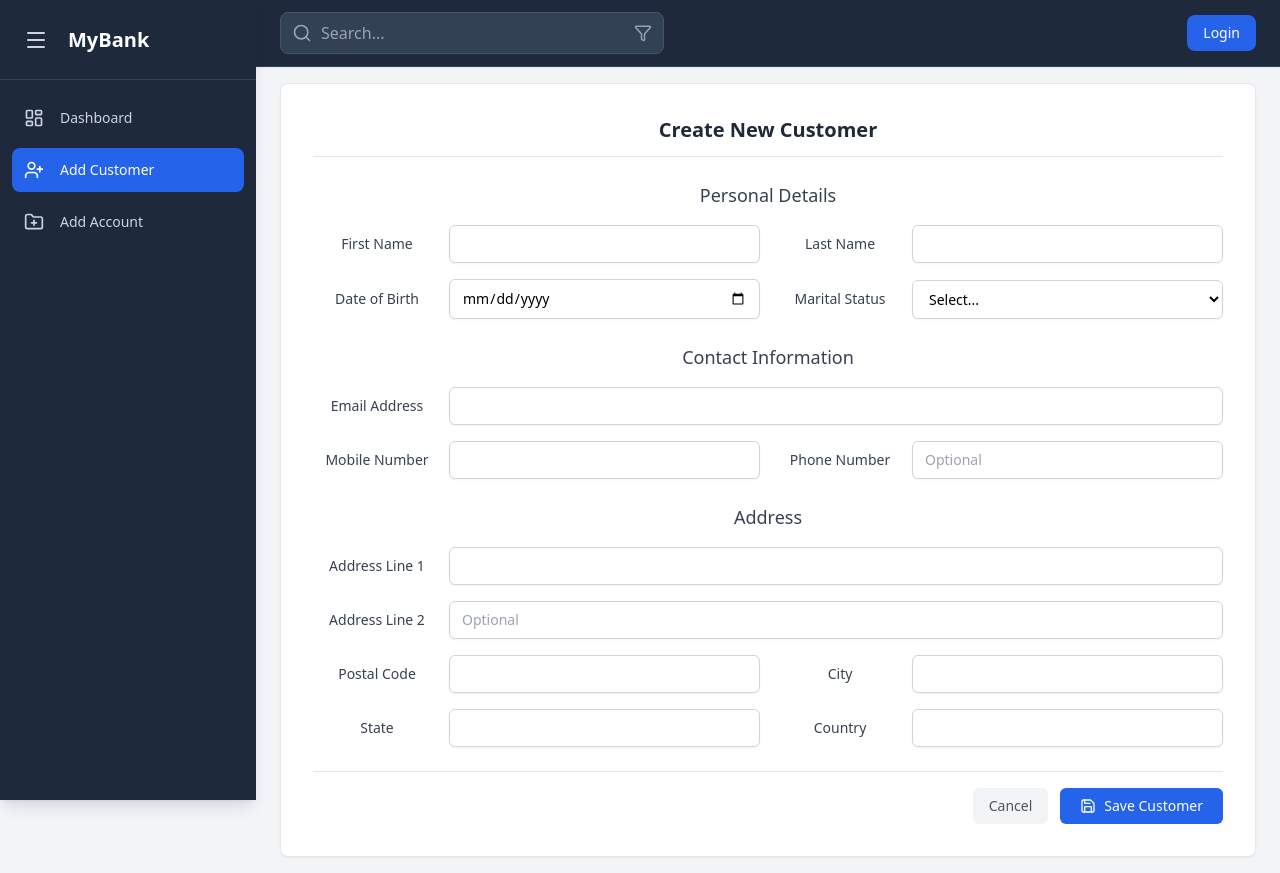
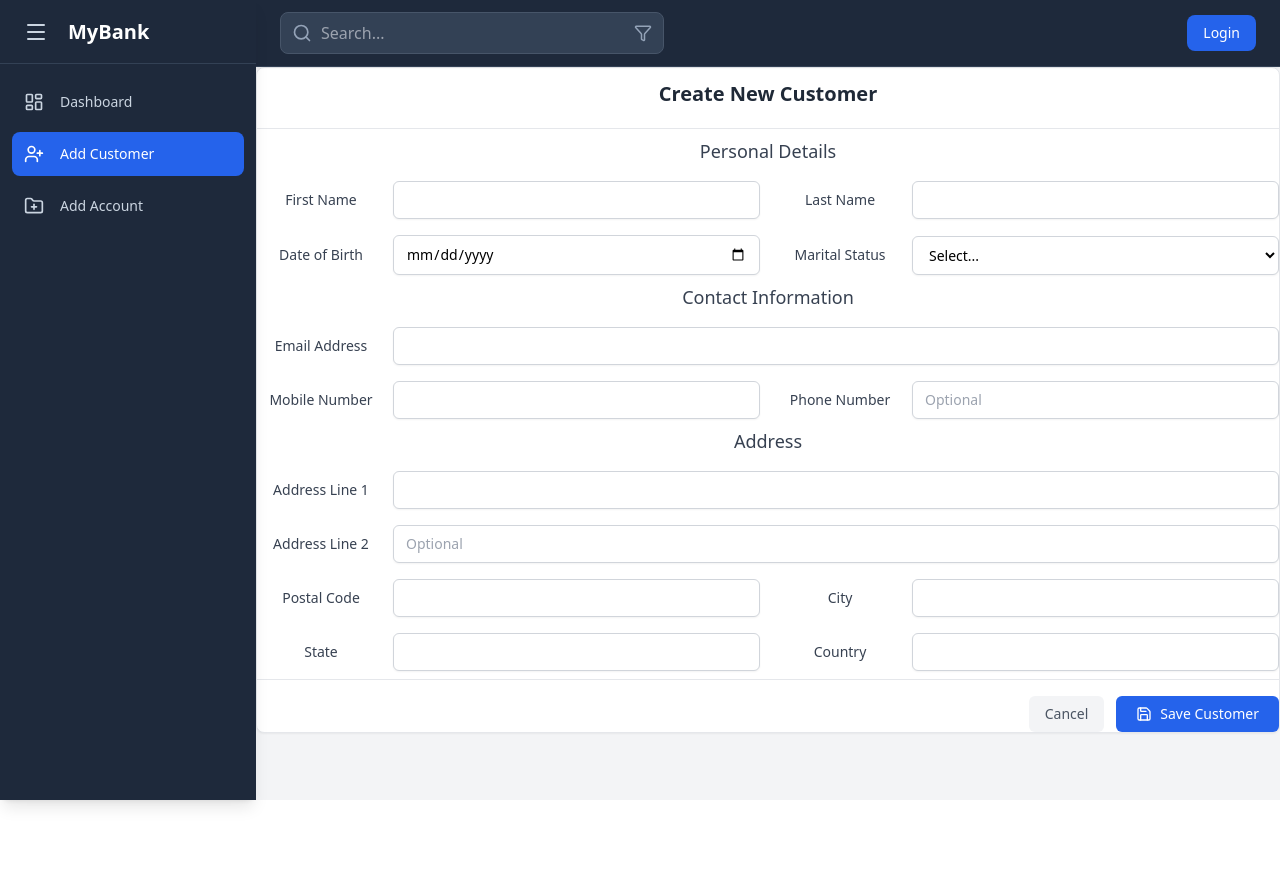
Before and after one commit to himanshu-hembram/BankingApp, a React (Vite) app in the folder Frontend/: page /customer in a window 1280 px wide. After the commit the page ends 800 px from the top, so only its background shows below. Built offline with nearby package versions, Linux system fonts and the light colour scheme; no server answers.

Commit message:
modified styles

```diff
--- a/Frontend/src/layout/Layout.jsx
+++ b/Frontend/src/layout/Layout.jsx
@@ -23,7 +23,7 @@ function Layout({ children }) {
         <Header />
         <main className="flex-1 overflow-y-auto">
           {/* Full width content wrapper */}
-          <div className="w-full px-4 py-4 md:px-6">
+          <div className="w-full">
             {children}
           </div>
         </main>
--- a/Frontend/src/layout/Sidebar.jsx
+++ b/Frontend/src/layout/Sidebar.jsx
@@ -18,7 +18,7 @@ function Sidebar({ isOpen, toggleSidebar }) {
       }`}
     >
       {/* Header Section */}
-      <div className="h-20 flex items-center border-b border-slate-700 px-4 shrink-0">
+      <div className="h-16 flex items-center border-b border-slate-700 px-4 shrink-0">
         <button
           onClick={toggleSidebar}
           className="text-slate-300 hover:text-white focus:outline-none focus:ring-2 focus:ring-blue-500 rounded-full p-2 transition-colors"
--- a/Frontend/src/pages/AddCustomerPage.jsx
+++ b/Frontend/src/pages/AddCustomerPage.jsx
@@ -69,11 +69,11 @@ function AddCustomerPage() {
 
   return (
     <div className="w-full h-full">
-      <div className="bg-white p-6 md:p-8 rounded-lg shadow-sm border border-gray-200 w-full">
-        <h3 className="text-xl font-semibold text-gray-800 border-b pb-3 mb-6">
+      <div className="bg-white pt-3 md:pt-3 rounded-lg shadow-sm border border-gray-200 w-full">
+        <h3 className="text-xl font-semibold text-gray-800 border-b pb-5 mb-2">
           Create New Customer
         </h3>
-        <form onSubmit={handleSubmit} className="space-y-6">
+        <form onSubmit={handleSubmit} className="space-y-2">
           {/* Personal Details */}
           <fieldset>
             <legend className="text-lg font-medium text-gray-700 mb-4">
```
